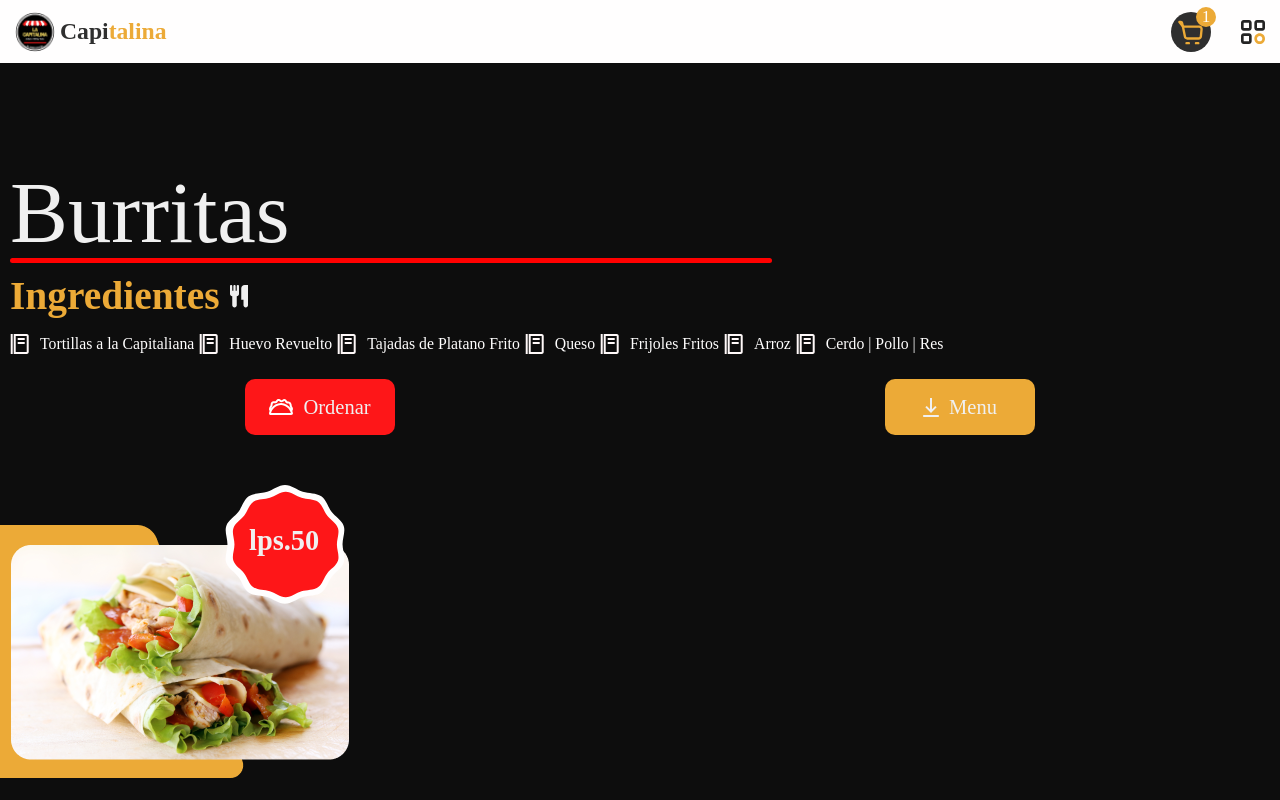
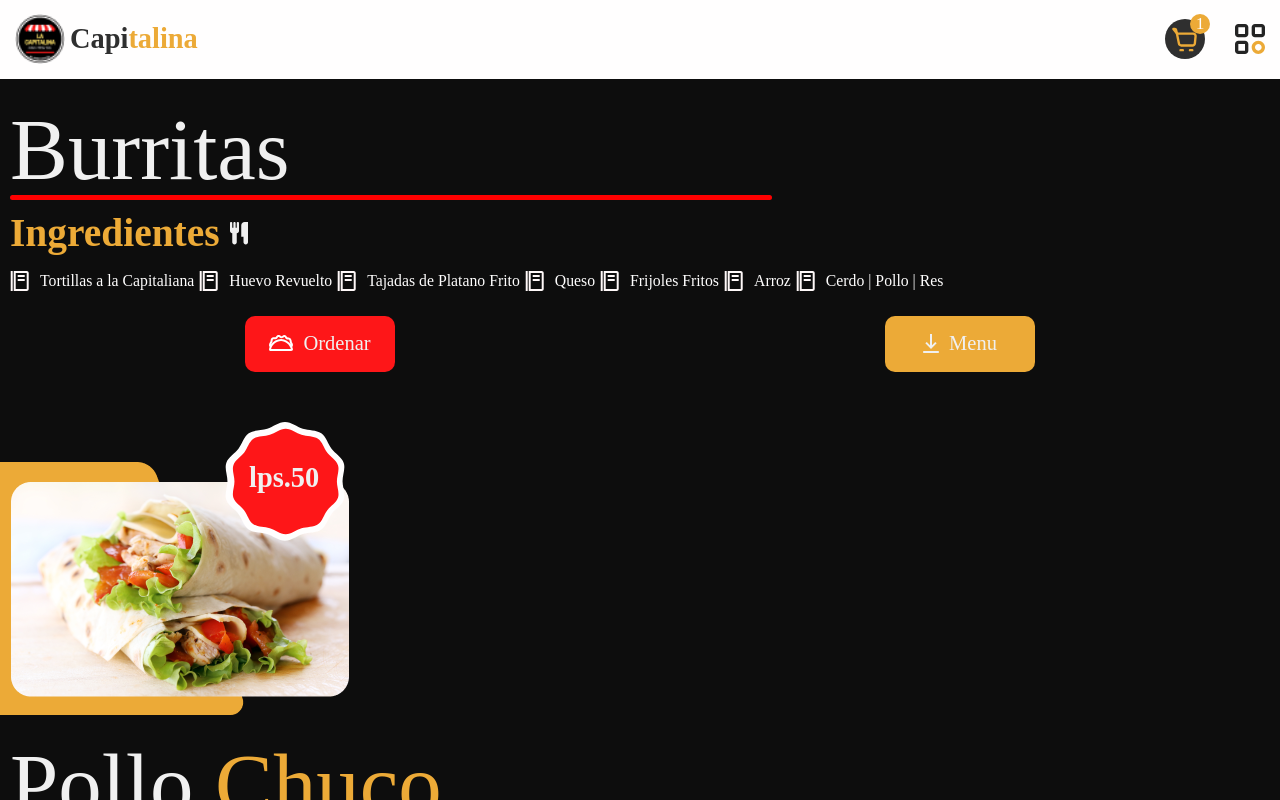
Before and after one commit to Arnold-Crz/WEB-FOOD, a React (Vite) app: page / in a window 1280 px wide. Shown: the top 800 px of the page. Built offline with nearby package versions, Linux system fonts and the light colour scheme; a web font is replaced by a local one.

Commit message:
mas mejoras cart

```diff
--- a/src/components/navbar/Navbar.jsx
+++ b/src/components/navbar/Navbar.jsx
@@ -19,7 +19,7 @@ function Navbar() {
   return (
     <nav className="navbar">
       <div className="navbar__logo">
-        <img src={Logo} alt="logo" />
+        <img className="logo" src={Logo} alt="logo" />
         <h1>
           Capi<span>talina</span>
         </h1>
@@ -56,7 +56,12 @@ function Navbar() {
             <img className="Cart" src={Cart} alt="Cart" />
           </div>
         </div>
-        <img src={Navmenu} alt="menu" onClick={handleOpen} />
+        <img
+          className="Cart_Menu"
+          src={Navmenu}
+          alt="menu"
+          onClick={handleOpen}
+        />
       </div>
     </nav>
   );
--- a/src/components/navbar/navbar.scss
+++ b/src/components/navbar/navbar.scss
@@ -1,9 +1,11 @@
 .navbar {
-  position: relative;
+  position: fixed;
+  top: 0;
   display: flex;
   justify-content: space-between;
-  max-width: 100%;
-  height: 4rem;
+  max-width: 100vw;
+  width: 100%;
+  height: 5rem;
   margin: 0 auto;
   padding: 15px;
   background-color: #FFFEFE;
@@ -15,14 +17,16 @@
     display: flex;
     align-items: center;
 
-    & img {
-      width: 40px;
+    .logo {
+      width: 50px;
+      height: 50px;
     }
 
     & h1 {
       font-family: Capitalinaone;
       color: #2F2F2F;
       margin-left: 5px;
+      font-size: 1.8rem;
 
       & span {
         color: #ECAA37;
@@ -33,12 +37,14 @@
   & ul {
     position: fixed;
     width: 55%;
+    top: 0;
+    min-height: 100vh;
     height: 100%;
-    padding: 10px;
-    top: 0;
+
     right: -1000px;
     background-color: #ECAA37;
     transition: 0.5s ease-in-out;
+    z-index: 1000;
 
     &>div {
       position: relative;
@@ -46,8 +52,8 @@
 
       & img {
         position: absolute;
-        top: 5px;
-        right: 7px;
+        top: 15px;
+        right: 20px;
       }
     }
 
@@ -96,13 +102,10 @@
         margin-top: 40px;
         width: 100%;
         justify-content: end;
-        gap: 20px;
+        gap: 10px;
         flex-direction: column;
 
         >img {
-
-
-
           width: 170px;
           height: 170px;
         }
@@ -134,6 +137,11 @@
     display: flex;
     align-items: center;
     cursor: pointer;
+
+    .Cart_Menu {
+      width: 30px;
+      height: 30px;
+    }
 
     .Wrapper_Cart {
       position: relative;
@@ -168,6 +176,7 @@
         position: absolute;
       }
 
+
     }
   }
 }
```
Also changed, not shown: src/components/cart/TotalCart.jsx (added).
